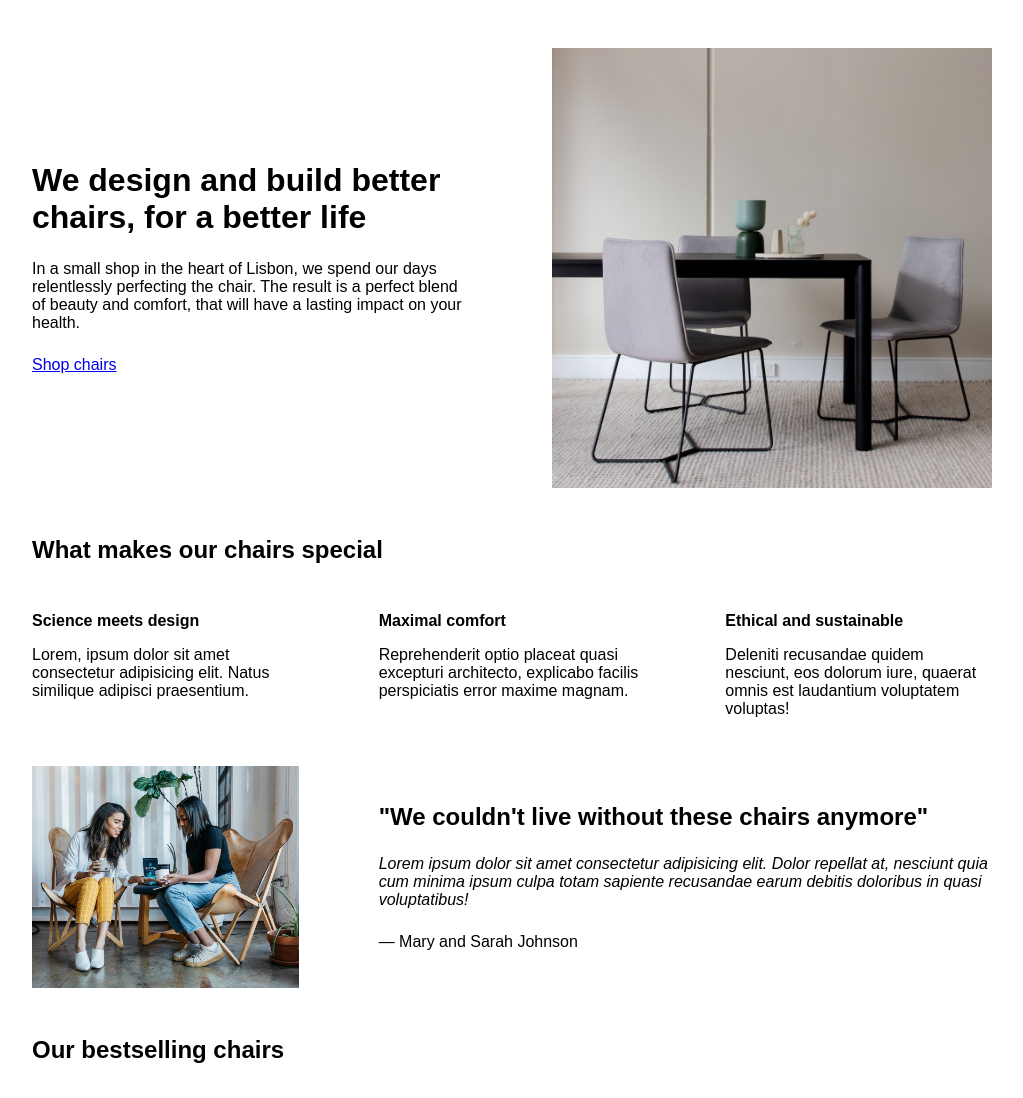
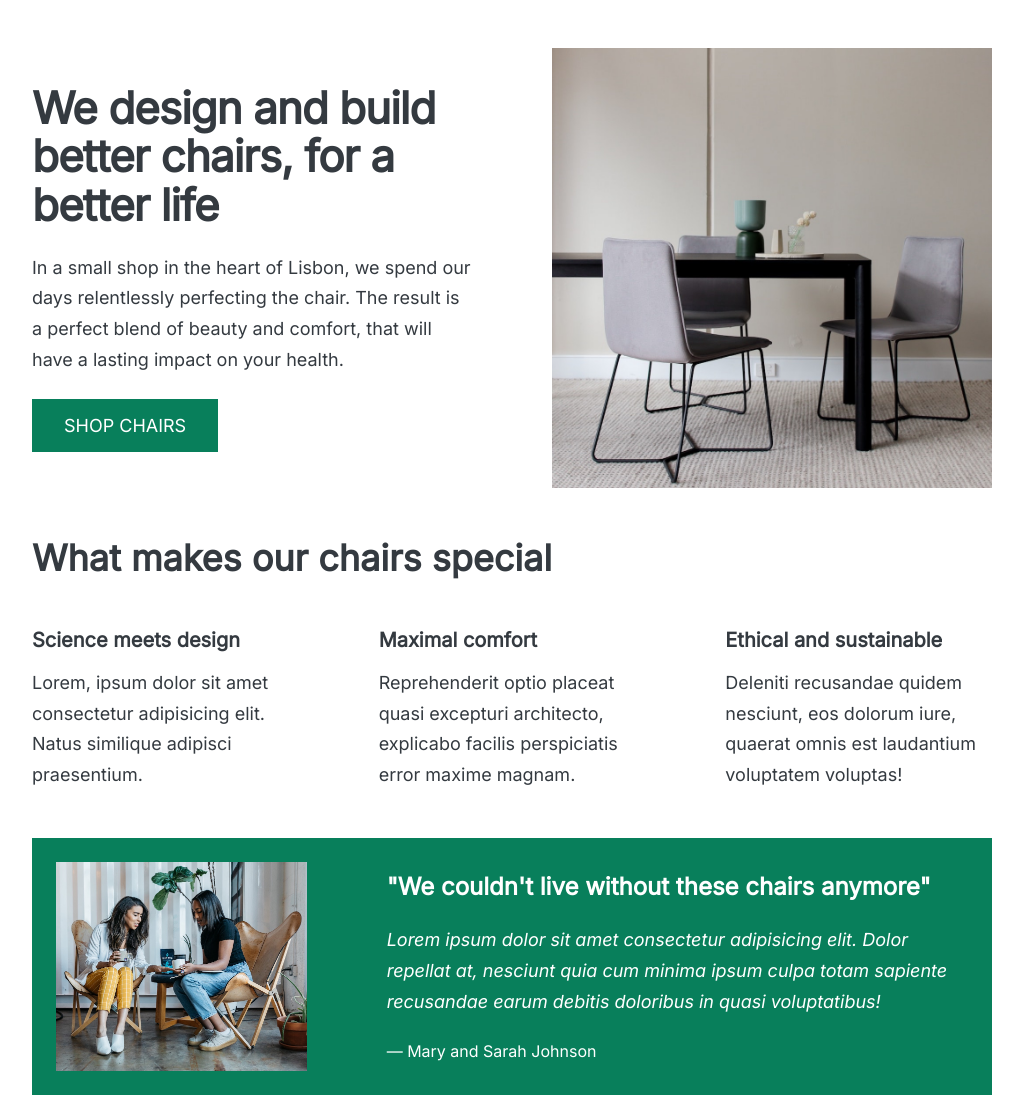
Before and after one commit to QHTrung/Ui_Challenge, a plain HTML site: page UI_ChairShop/index.html in a window 1280 px wide. Shown: the top 1098 px of the page, without its empty margins (128-1151 px from the left). Drawn offline with Linux system fonts and the light colour scheme.

Commit message:
implement color for ui

```diff
--- a/UI_ChairShop/index.html
+++ b/UI_ChairShop/index.html
@@ -6,6 +6,12 @@
     <meta name="viewport" content="width=device-width, initial-scale=1.0" />
 
     <link rel="stylesheet" href="style.css" />
+    <link rel="preconnect" href="https://fonts.googleapis.com" />
+    <link rel="preconnect" href="https://fonts.gstatic.com" crossorigin />
+    <link
+      href="https://fonts.googleapis.com/css2?family=Inter:ital,opsz@0,14..32;1,14..32&display=swap"
+      rel="stylesheet"
+    />
     <title>Lisbon Chair Shop</title>
   </head>
   <body>
--- a/UI_ChairShop/style.css
+++ b/UI_ChairShop/style.css
@@ -6,6 +6,10 @@ FONT SIZE SYSTEM (px)
 10 / 12 / 14 / 16 / 18 / 20 / 24 / 30 / 36 / 44 / 52 / 62 / 74 / 86 / 98
 */
 
+/* MAIN COLOR: #087f5b
+    GRAY COLOR: #343a40
+
+*/
 * {
   margin: 0;
   padding: 0;
@@ -16,7 +20,9 @@ FONT SIZE SYSTEM (px)
 /* GENERAL STYLES */
 /* ------------------------ */
 body {
-  font-family: sans-serif;
+  font-family: 'Inter', sans-serif;
+  color: #343a40;
+  border-bottom: 8px solid #087f5b;
 }
 
 .container {
@@ -31,6 +37,8 @@ section {
 
 h2 {
   margin-bottom: 48px;
+  font-size: 36px;
+  line-height: -0.5px;
 }
 
 .grid-3-cols {
@@ -38,7 +46,27 @@ h2 {
   grid-template-columns: repeat(3, 1fr);
   column-gap: 80px;
 }
-
+.btn:link,
+.btn:visited {
+  background-color: #087f5b;
+  color: #fff;
+  text-decoration: none;
+  text-transform: uppercase;
+  font-weight: 500;
+  display: inline-block;
+}
+.btn:hover,
+.btn:active {
+  background-color: #099268;
+}
+.btn--big {
+  font-size: 18px;
+  padding: 16px 32px;
+}
+.btn--small {
+  font-size: 14px;
+  padding: 8px 12px;
+}
 /* ------------------------ */
 /* COMPONENT STYLES */
 /* ------------------------ */
@@ -57,10 +85,15 @@ header {
 
 h1 {
   margin-bottom: 24px;
+  font-size: 44px;
+  line-height: 1.1;
+  letter-spacing: -1px;
 }
 
 .header-text {
   margin-bottom: 24px;
+  font-size: 18px;
+  line-height: 1.7;
 }
 
 img {
@@ -73,13 +106,19 @@ img {
 
 .features-title {
   margin-bottom: 16px;
+  font-size: 20px;
 }
 
 .features-text {
+  font-size: 18px;
+  line-height: 1.7;
 }
 
 /* TESTIMONIAL */
 .testimonial-section {
+  background-color: #087f5b;
+  color: #fff;
+  padding: 24px;
 }
 
 .testimonial-box {
@@ -89,11 +128,14 @@ img {
 
 .testimonial-box h2 {
   margin-bottom: 24px;
+  font-size: 24px;
 }
 
 .testimonial-text {
   font-style: italic;
   margin-bottom: 24px;
+  font-size: 18px;
+  line-height: 1.7;
 }
 
 /* CHAIRS */
@@ -103,6 +145,7 @@ img {
 
 h3 {
   margin-bottom: 24px;
+  font-size: 20px;
 }
 
 .chair-details {
@@ -127,8 +170,11 @@ h3 {
 .chair-price {
   display: flex;
   justify-content: space-between;
+  font-size: 20px;
 }
 
 footer {
   margin-bottom: 48px;
+  font-size: 14px;
+  color: #495057;
 }
```
